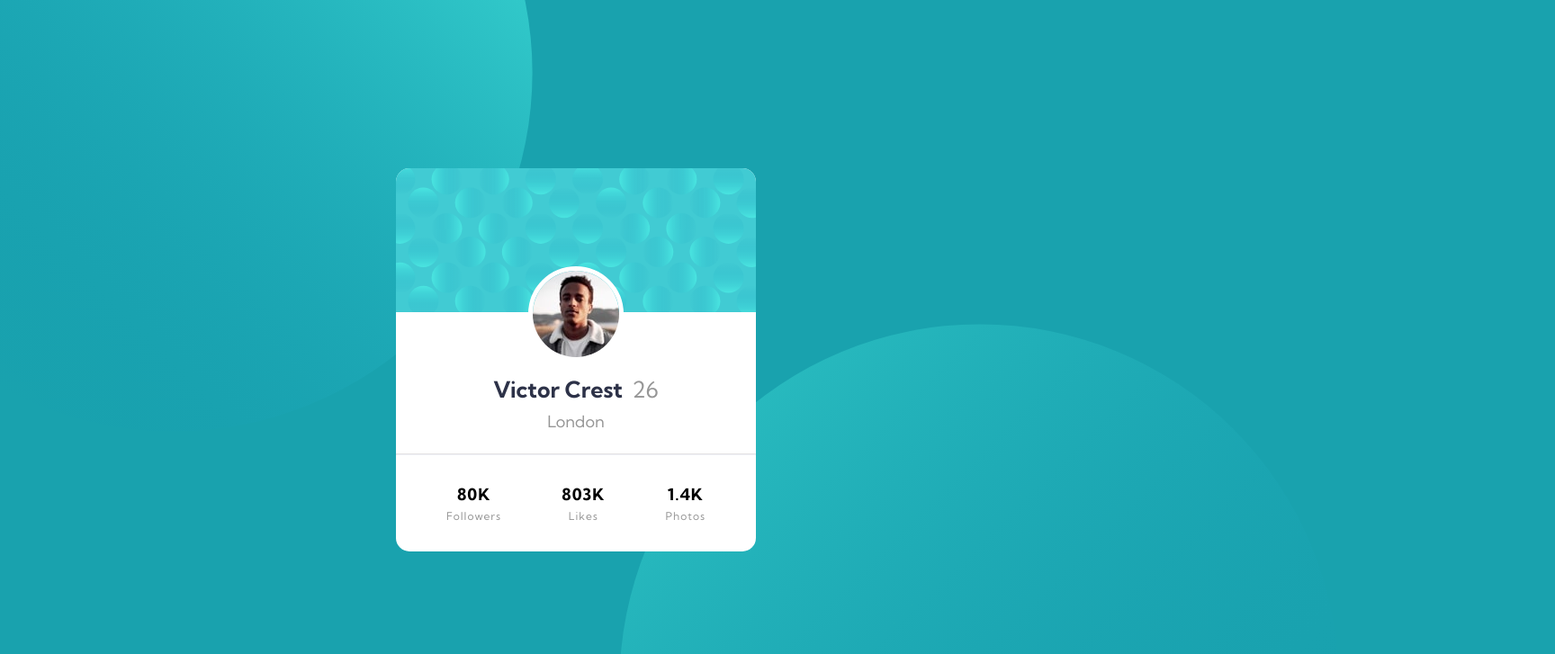
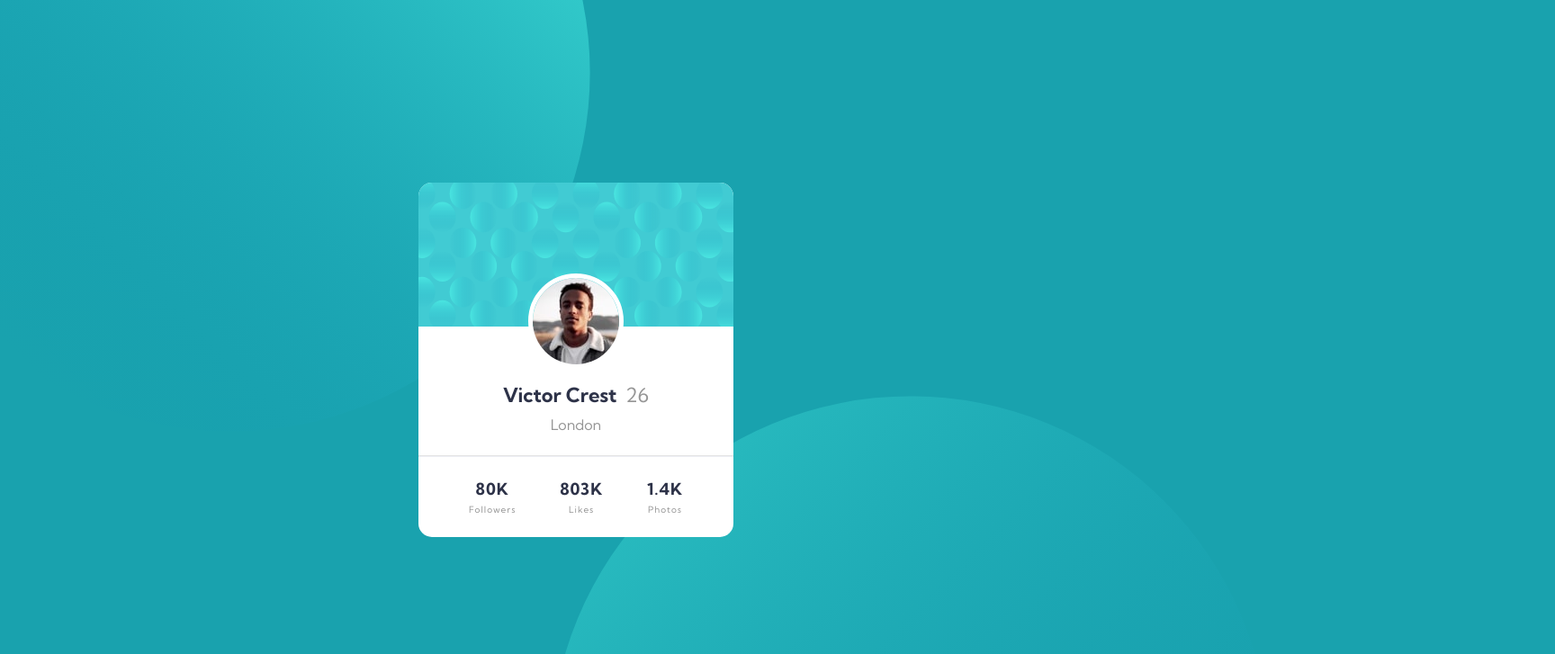
Before and after one commit to Dng120696/profile-card-component, a plain HTML site: page index.html in a window 1280 px wide. Shown: the top 727 px of the page at 90% size, 1728 px wide, since content can reach past the window. Drawn offline with Linux system fonts and the light colour scheme.

Commit message:
initial commit

```diff
--- a/style.css
+++ b/style.css
@@ -59,11 +59,11 @@ body::after{
 }
 .container{
   z-index: 3;
-  max-width: 400px;
+  max-width: 350px;
   background-color: #fff;
   overflow: hidden;
   border-radius: 15px;
-  animation:opacity 2s ease-in-out;
+  /* animation:opacity 2s ease-in-out; */
   margin:0 1.5rem;
 
 }
@@ -80,10 +80,10 @@ header.header-bg .img-card{
 
 }
 .profile-content{
-  padding: 2rem 2rem 0 2rem;
+  padding: 1.5rem 2rem 0 2rem;
 }
 .profile-name{
-  font-size: 25px;
+  font-size: 22px;
   font-weight: 700;
   color:var(--Very-dark-desaturated-blue);
   margin:0.6rem 0;
@@ -98,6 +98,7 @@ header.header-bg .img-card{
   margin:0.5rem 0 1.5rem 0;
   color: var(--Dark-gray);
   font-weight: 400;
+  font-size: 16px;
 }
 hr{
   border-color: var(--Very-dark-desaturated-blue);
@@ -109,7 +110,7 @@ hr{
   display: flex;
   justify-content: space-between;
   align-items: center;
-  padding: 2rem 3.5rem;
+  padding: 1.5rem 3.5rem;
 }
 ul{
   list-style: none;
@@ -117,10 +118,10 @@ ul{
 }
 .flex ul li:first-child{
   font-weight: 700;
-
+  color: var(--Very-dark-desaturated-blue);
 }
 .flex ul li:last-child{
- font-size: 12px;
+ font-size: 10px;
  color: var(--Dark-gray);
  margin-top: 5px;
 }
@@ -169,13 +170,13 @@ ul{
 @media(min-width:769px){
   body::before{
     top:-40%;
-    left:-35%;
+    left:-30%;
     right:0;
     bottom:0;
   }
   body::after{
-    top:45%;
-    left:35%;
+    top:55%;
+    left:29%;
     right:0;
     bottom:0;
   }
```
